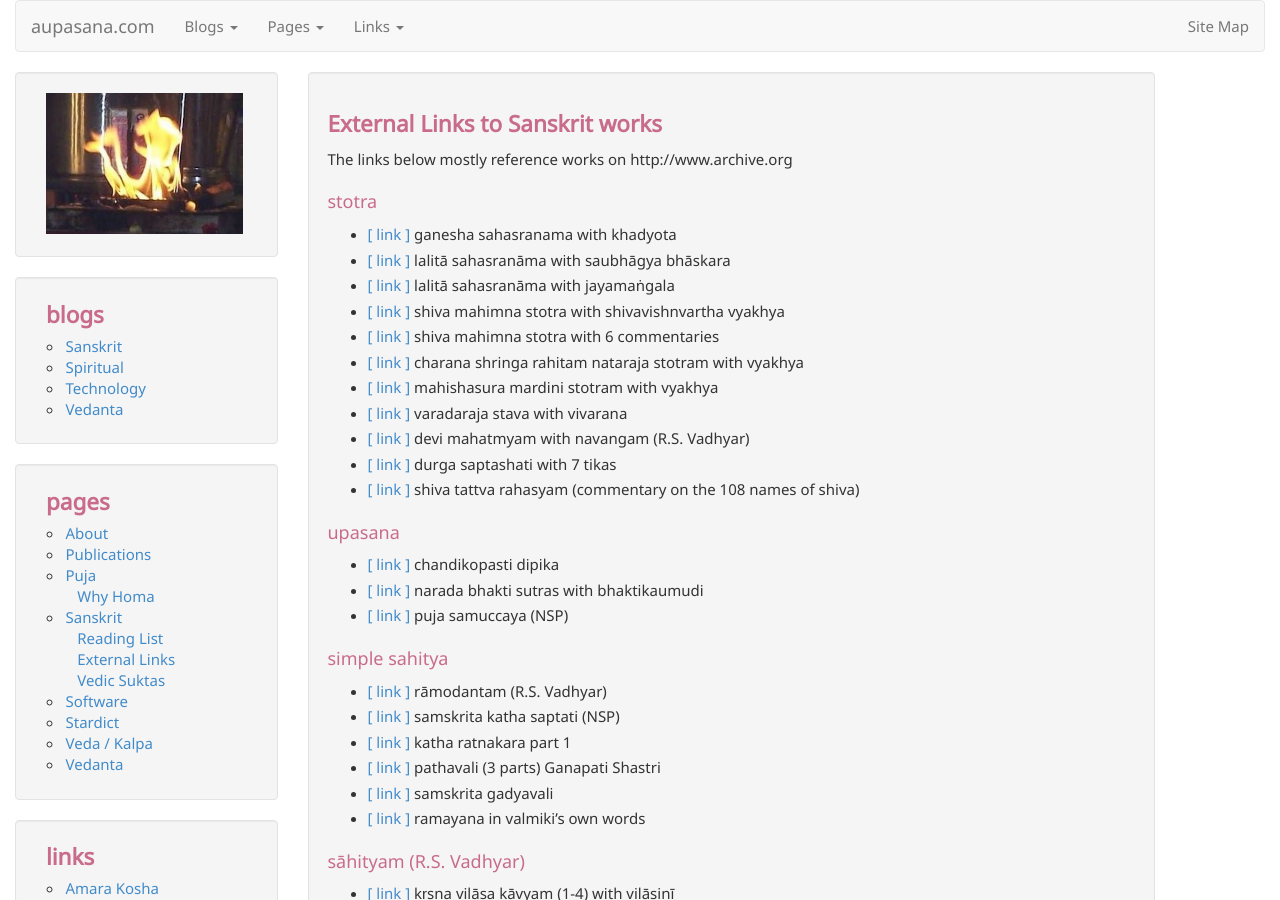
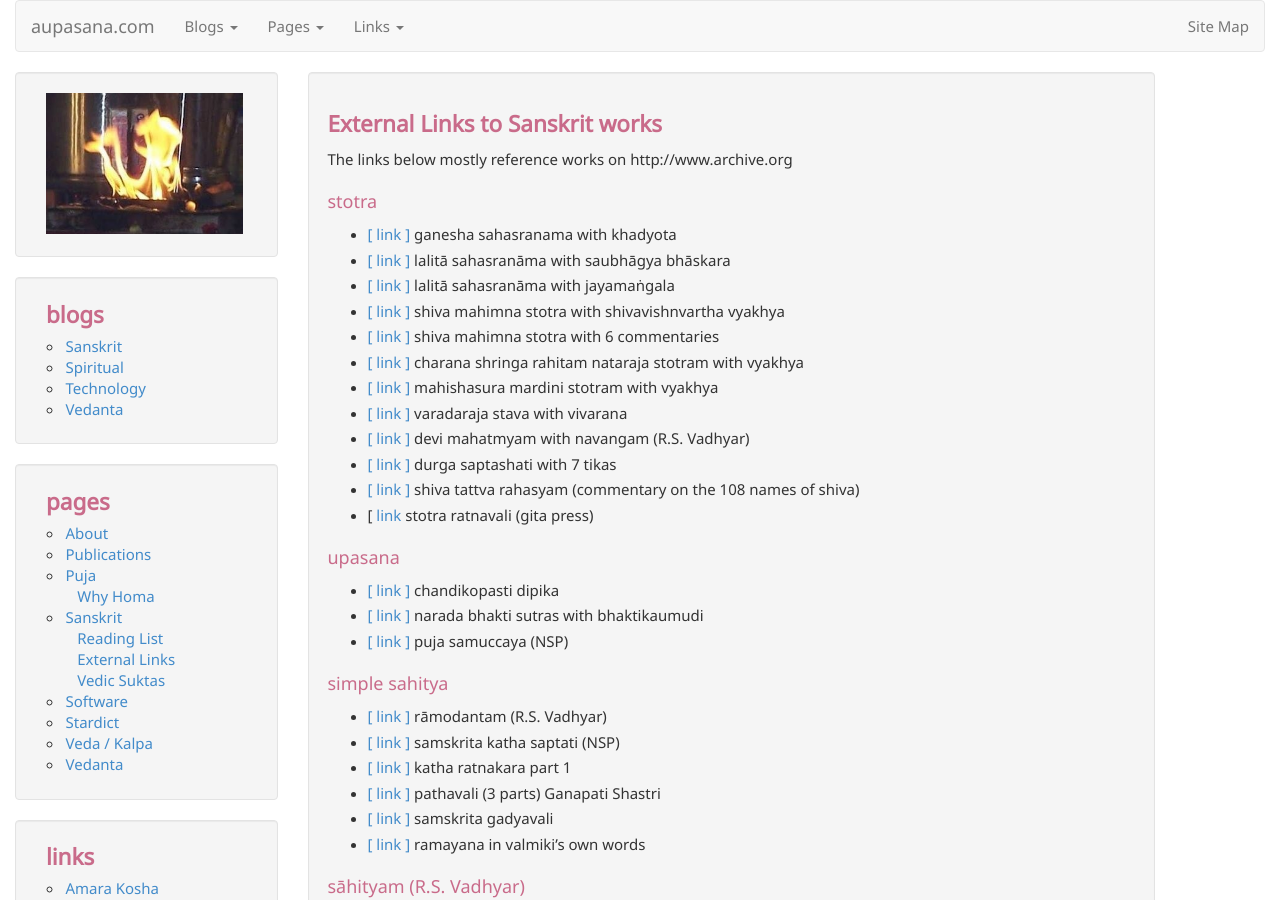
Before and after one commit to aupasana/aupasana.github.io, a Jekyll site: the page built from pages/sanskrit/links.md, in a window 1280 px wide and 900 px high. Built offline with Jekyll 4.4.1, drawn with Linux system fonts in a browser that asks for light colours; nearby versions of some CDN libraries.

Commit message:
Update links.md

```diff
--- a/pages/sanskrit/links.md
+++ b/pages/sanskrit/links.md
@@ -19,6 +19,7 @@ The links below mostly reference works on http://www.archive.org
 * [[ link ]][dmn] devi mahatmyam with navangam (R.S. Vadhyar)
 * [[ link ]][d700] durga saptashati with 7 tikas
 * [[ link ]][str] shiva tattva rahasyam (commentary on the 108 names of shiva)
+* [[ link ][sr-gita] stotra ratnavali (gita press)
 
 [gkh]: https://archive.org/details/GanesaSahasranamaWithBhashyaOfBhakararayaNarayanRamAcharya1951NSP
 [lssb]: https://archive.org/details/Sri_lalita_sahasra_nama_with_saubhagyabhaskara_and_bhaskaravilasaKavyam
@@ -31,6 +32,7 @@ The links below mostly reference works on http://www.archive.org
 [mms]: https://archive.org/details/MahishasuraMardiniStotraWithCommentaryEnglishTranslationSwamiKasikanandaGiri
 [vsv]: https://archive.org/details/Varadaraja-Stava-With-Vivarana-Appayya-Dikshita-1917-SVV
 [str]: https://archive.org/details/Sivatattvarahasya_Commentary_on_108_Names_of_Siva_by_Nilakantha_Dikshita_1915
+[sr-gita]: https://archive.org/details/StotraRatnavaliGitaPressEdition
 
 ## upasana
 
```
